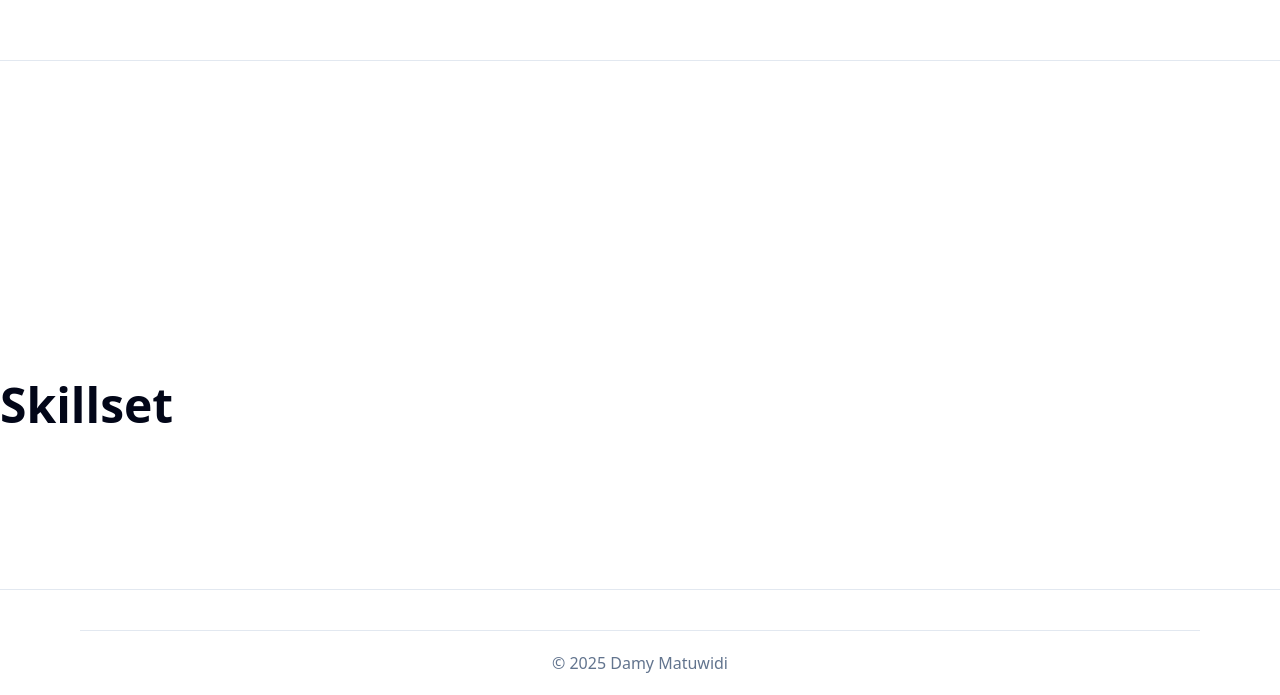
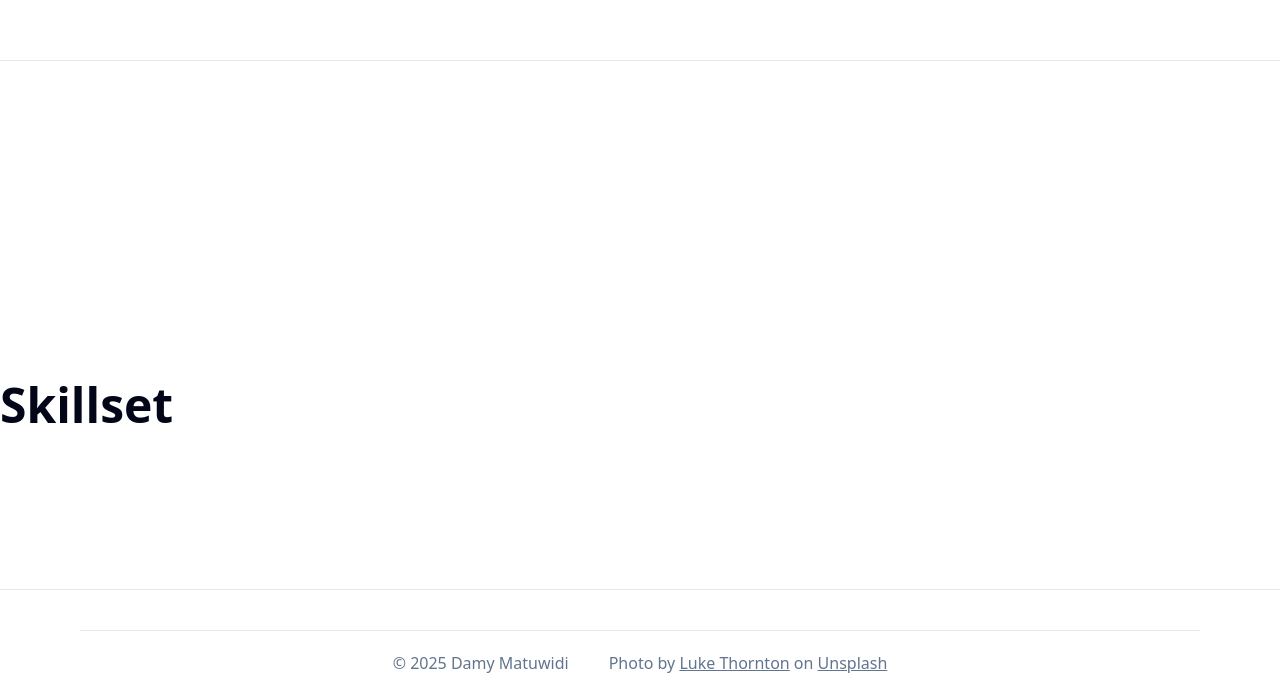
Before and after one commit to dmatuwidi/dmatuwidi.github.io, a Next.js app: page / in a window 1280 px wide. Shown: the part 4927-5622 px from the top of the page. Built offline with nearby package versions, Linux system fonts and the light colour scheme.

Commit message:
Added photo credits

```diff
--- a/src/components/footer.tsx
+++ b/src/components/footer.tsx
@@ -4,8 +4,10 @@ export default function Footer() {
   return (
     <footer className="flex flex-col border-t p-5 px-20">
       <Separator className="my-5" />
-      <div className="flex justify-center">
+      <div className="flex justify-center space-x-10">
         <p className="text-muted-foreground">&copy; 2025 Damy Matuwidi</p>
+        <p className="text-muted-foreground">Photo by <a href="https://unsplash.com/@lukethornton?utm_content=creditCopyText&utm_medium=referral&utm_source=unsplash" className="underline">Luke Thornton</a> on <a href="https://unsplash.com/photos/mountains-are-shrouded-in-thick-blue-clouds-nHQFxJT4qOo?utm_content=creditCopyText&utm_medium=referral&utm_source=unsplash" className="underline">Unsplash</a>
+        </p>
       </div>
     </footer>
   )
```
